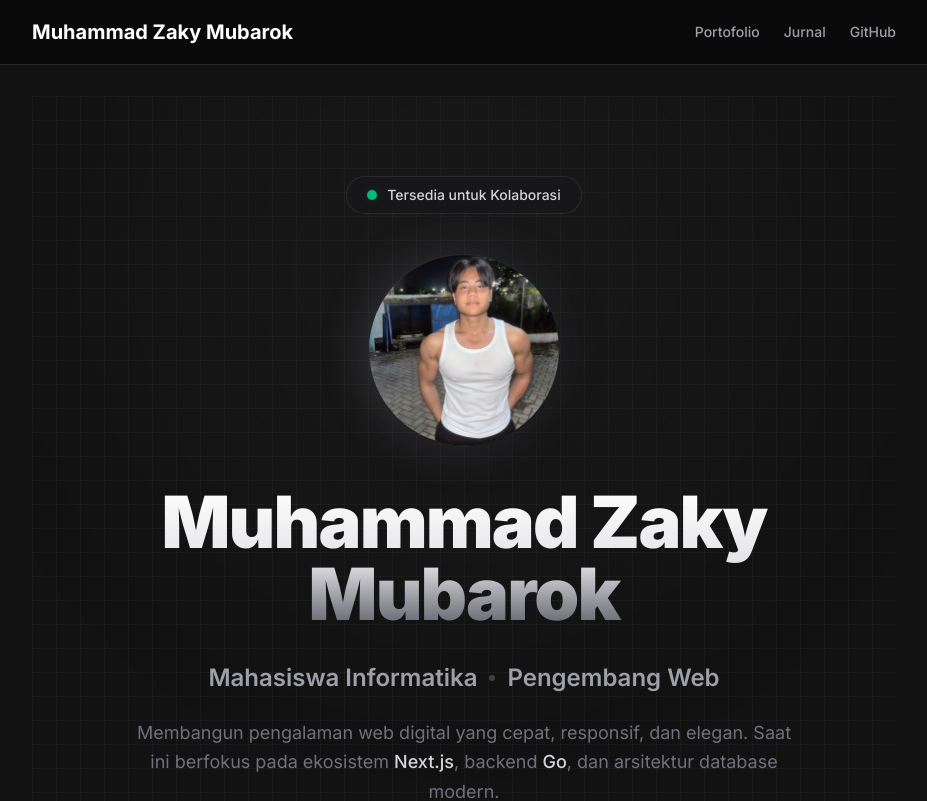
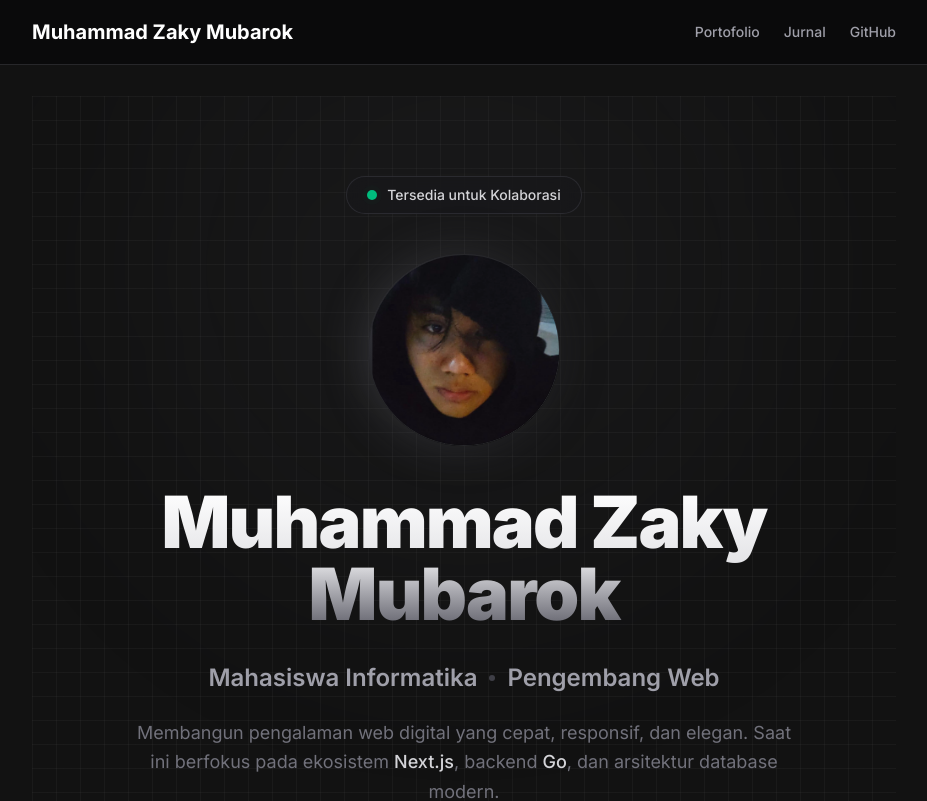
Before and after one commit to Zackjek/web-portofolio, a Next.js app: page / in a window 1280 px wide. Shown: the top 801 px of the page, without its empty margins (176-1103 px from the left). Built offline with nearby package versions, Linux system fonts and the light colour scheme.

Commit message:
Ganti foto profil

```diff
--- a/app/page.tsx
+++ b/app/page.tsx
@@ -27,7 +27,7 @@ export default function Home() {
           <div className="absolute inset-0 bg-gradient-to-r from-zinc-500 to-zinc-800 rounded-full blur-xl opacity-40 group-hover:opacity-70 transition-opacity duration-700"></div>
           <div className="relative w-full h-full rounded-full p-1.5 bg-gradient-to-br from-zinc-700 via-zinc-900 to-black">
             <Image
-              src="/foto-zaky.jpeg"
+              src="/fotokuy.png"
               alt="Muhammad Zaky Mubarok"
               fill
               className="object-cover rounded-full border border-zinc-800"
```
Also changed, not shown: public/fotokuy.png (added).
